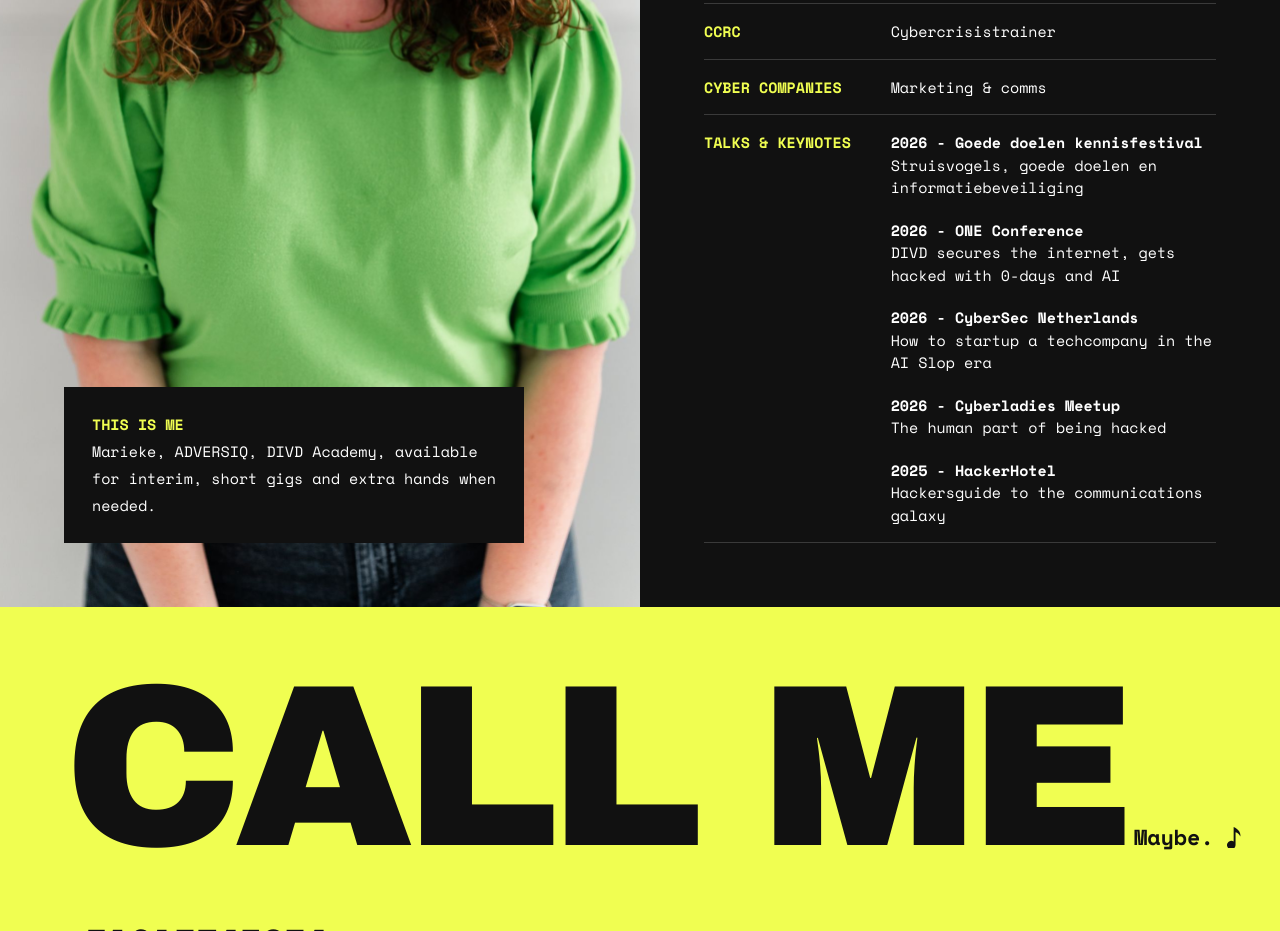
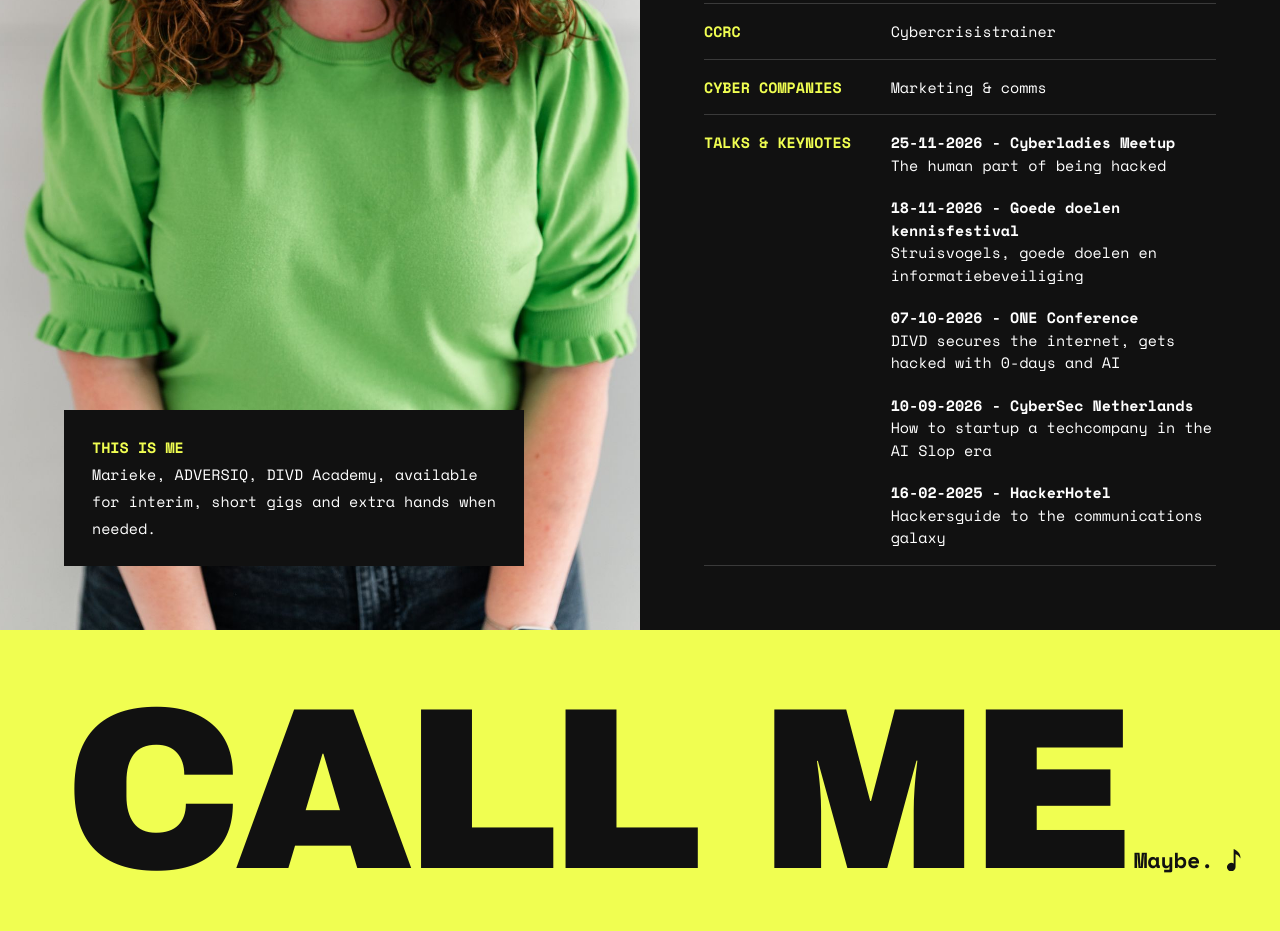
Before and after one commit to Piiindakaas/inch-website, a plain HTML site: page index.html in a window 1280 px wide. Shown: the part 2478-3409 px from the top of the page. Drawn offline with nearby package versions, Linux system fonts and the light colour scheme.

Commit message:
Talks: volledige datum, nieuwste bovenaan, titels klikbaar
Co-Authored-By: Claude Opus 5.5 <noreply@anthropic.com>

```diff
--- a/assets/css/style.css
+++ b/assets/css/style.css
@@ -172,6 +172,8 @@ img { display: block; max-width: 100%; }
 }
 .track__list .talks li:last-child { padding-bottom: 0; border: 0; }
 .talks .bold { display: block; }
+.talks a { text-decoration: none; }
+.talks a:hover { color: var(--accent); }
 
 /* 07 Bel me */
 .contact { min-height: 600px; gap: 48px; }
--- a/index.html
+++ b/index.html
@@ -72,11 +72,11 @@
       <li><span class="accent bold">CYBER COMPANIES</span><span>Marketing &amp; comms</span></li>
       <li><span class="accent bold">TALKS &amp; KEYNOTES</span>
         <ul class="talks">
-          <li><span class="bold">2026 - Goede doelen kennisfestival</span>Struisvogels, goede doelen en informatiebeveiliging</li>
-          <li><span class="bold">2026 - ONE Conference</span>DIVD secures the internet, gets hacked with 0-days and AI</li>
-          <li><span class="bold">2026 - CyberSec Netherlands</span>How to startup a techcompany in the AI Slop era</li>
-          <li><span class="bold">2026 - Cyberladies Meetup</span>The human part of being hacked</li>
-          <li><span class="bold">2025 - HackerHotel</span>Hackersguide to the communications galaxy</li>
+          <li><a class="bold" href="https://www.allthecyberladies.nl/event/najaarsevent/" target="_blank" rel="noopener">25-11-2026 - Cyberladies Meetup</a>The human part of being hacked</li>
+          <li><a class="bold" href="https://goededoelennederland.nl/agenda/kennisfestival-2026" target="_blank" rel="noopener">18-11-2026 - Goede doelen kennisfestival</a>Struisvogels, goede doelen en informatiebeveiliging</li>
+          <li><a class="bold" href="https://one-conference.nl/session/divd-secures-the-internet-gets-hacked-with-0-days-and-ai/" target="_blank" rel="noopener">07-10-2026 - ONE Conference</a>DIVD secures the internet, gets hacked with 0-days and AI</li>
+          <li><a class="bold" href="https://securityinsight.nl/event/how-to-startup-a-tech-company-in-the-ai-slop-era-2026-09-10" target="_blank" rel="noopener">10-09-2026 - CyberSec Netherlands</a>How to startup a techcompany in the AI Slop era</li>
+          <li><a class="bold" href="https://pretalx.hackerhotel.nl/2025/talk/Z38YHU/" target="_blank" rel="noopener">16-02-2025 - HackerHotel</a>Hackersguide to the communications galaxy</li>
         </ul>
       </li>
     </ol>
```
